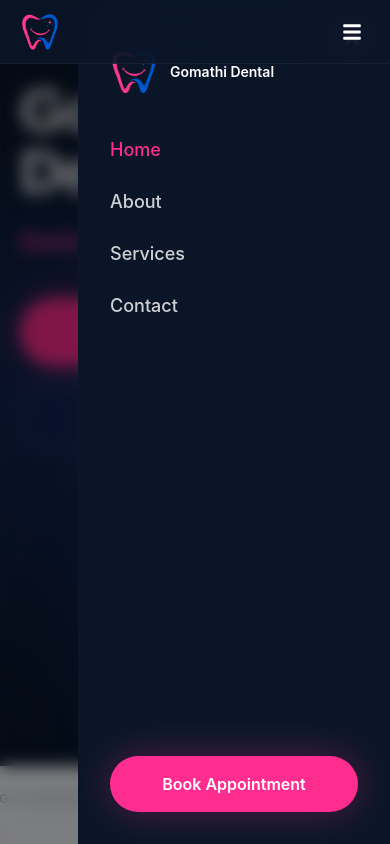
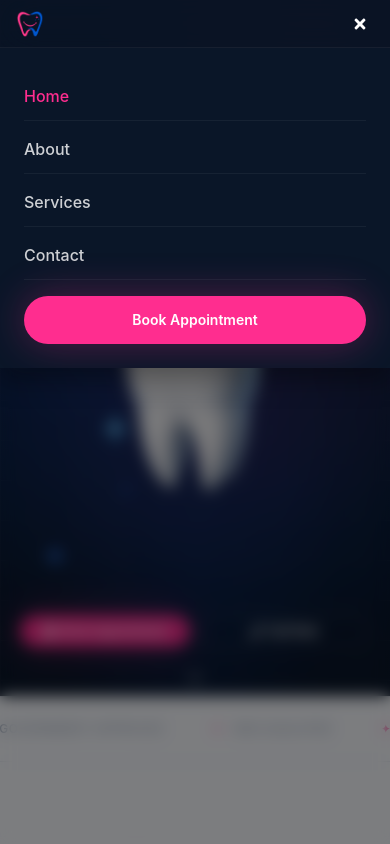
Before and after one commit to vibin-web/GDC, a React (Vite) app: page / in a window 390 px wide. Both pictures are taken after a click on the button 352 px from the left and 31 px from the top of the page. Shown: the top 844 px of the page. Built offline with nearby package versions, Linux system fonts and the light colour scheme.

Commit message:
HEro Section updated in Mobile view

```diff
--- a/src/components/FloatingParticles.jsx
+++ b/src/components/FloatingParticles.jsx
@@ -23,7 +23,9 @@ export function FloatingParticles({
       {particles.map((p) => (
         <div
           key={p.id}
-          className="absolute rounded-full animate-float-slow"
+          className={`absolute rounded-full animate-float-slow ${
+            p.id >= Math.ceil(count / 2) ? 'hidden sm:block' : ''
+          }`}
           style={{
             left: `${p.x}%`,
             top: `${p.y}%`,
--- a/src/components/GradientMesh.jsx
+++ b/src/components/GradientMesh.jsx
@@ -5,24 +5,22 @@ export function GradientMesh({ className = '', variant = 'dark' }) {
     <div className={`absolute inset-0 overflow-hidden pointer-events-none ${className}`}>
       {/* Blob 1 - Pink */}
       <div
-        className="absolute w-[600px] h-[600px] lg:w-[900px] lg:h-[900px] rounded-full animate-drift"
+        className="absolute w-[280px] h-[280px] sm:w-[600px] sm:h-[600px] lg:w-[900px] lg:h-[900px] rounded-full animate-drift blur-[60px] sm:blur-[120px] will-change-transform"
         style={{
           background: isDark
             ? 'radial-gradient(circle, rgba(255,45,143,0.12) 0%, transparent 70%)'
             : 'radial-gradient(circle, rgba(255,45,143,0.06) 0%, transparent 70%)',
-          filter: 'blur(120px)',
           top: '10%',
           left: '-10%',
         }}
       />
       {/* Blob 2 - Blue */}
       <div
-        className="absolute w-[500px] h-[500px] lg:w-[700px] lg:h-[700px] rounded-full animate-drift-slow"
+        className="absolute w-[240px] h-[240px] sm:w-[500px] sm:h-[500px] lg:w-[700px] lg:h-[700px] rounded-full animate-drift-slow blur-[50px] sm:blur-[120px] will-change-transform"
         style={{
           background: isDark
             ? 'radial-gradient(circle, rgba(0,87,231,0.1) 0%, transparent 70%)'
             : 'radial-gradient(circle, rgba(0,87,231,0.05) 0%, transparent 70%)',
-          filter: 'blur(120px)',
           top: '50%',
           right: '-10%',
           animationDelay: '-5s',
@@ -30,12 +28,11 @@ export function GradientMesh({ className = '', variant = 'dark' }) {
       />
       {/* Blob 3 - Light Blue */}
       <div
-        className="absolute w-[400px] h-[400px] lg:w-[600px] lg:h-[600px] rounded-full animate-drift"
+        className="hidden sm:block absolute w-[400px] h-[400px] lg:w-[600px] lg:h-[600px] rounded-full animate-drift blur-[100px] will-change-transform"
         style={{
           background: isDark
             ? 'radial-gradient(circle, rgba(47,127,255,0.08) 0%, transparent 70%)'
             : 'radial-gradient(circle, rgba(47,127,255,0.04) 0%, transparent 70%)',
-          filter: 'blur(100px)',
           bottom: '10%',
           left: '30%',
           animationDelay: '-10s',
--- a/src/components/Navbar.jsx
+++ b/src/components/Navbar.jsx
@@ -59,12 +59,12 @@ export function Navbar() {
         transition={{ duration: 0.6, ease: [0.25, 0.46, 0.45, 0.94] }}
         className={`fixed top-0 left-0 right-0 z-[1000] transition-all duration-300 ${
           isScrolled
-            ? 'h-14 bg-navy/95 shadow-[0_2px_10px_rgba(100,100,100,0.15)]'
-            : 'h-16 bg-navy/80'
+            ? 'h-11 sm:h-14 bg-navy/95 shadow-[0_2px_10px_rgba(100,100,100,0.15)]'
+            : 'h-12 sm:h-16 bg-navy/80'
         }`}
         style={{ backdropFilter: 'blur(20px)', WebkitBackdropFilter: 'blur(20px)', borderBottom: '1px solid rgba(255,255,255,0.05)' }}
       >
-        <div className="container-max h-full mx-auto px-5 md:px-10 flex items-center justify-between">
+        <div className="container-max h-full mx-auto px-4 sm:px-5 md:px-10 flex items-center justify-between">
           {/* Logo */}
           <button
             onClick={() => scrollTo('#home')}
@@ -73,7 +73,7 @@ export function Navbar() {
             <img
               src="/images/logo.png"
               alt="Gomathi Dental Clinic"
-              className="h-10 md:h-12 w-auto"
+              className="h-7 sm:h-10 md:h-12 w-auto"
             />
             <div className="text-left hidden sm:block">
               <div className="text-white font-semibold text-sm leading-tight">
@@ -128,16 +128,21 @@ export function Navbar() {
 
           {/* Mobile Hamburger */}
           <button
-            onClick={() => setIsMobileOpen(true)}
-            className="lg:hidden text-white p-2"
-            aria-label="Open menu"
+            onClick={() => setIsMobileOpen((open) => !open)}
+            className="lg:hidden text-white p-1.5 sm:p-2"
+            aria-label={isMobileOpen ? 'Close menu' : 'Open menu'}
           >
-            <FaBars className="text-xl" />
+            {isMobileOpen ? (
+              <FaTimes className="text-base sm:text-xl" />
+            ) : (
+              <FaBars className="text-base sm:text-xl" />
+            )}
           </button>
         </div>
       </motion.nav>
 
-      {/* Mobile Drawer */}
+      {/* Mobile Dropdown Menu — sits directly below the fixed header, header stays
+          visible throughout so its logo/hamburger(→close) never duplicate */}
       <AnimatePresence>
         {isMobileOpen && (
           <>
@@ -147,48 +152,28 @@ export function Navbar() {
               animate={{ opacity: 1 }}
               exit={{ opacity: 0 }}
               transition={{ duration: 0.3 }}
-              className="fixed inset-0 bg-black/50 backdrop-blur-sm z-[998]"
+              className="fixed inset-0 bg-black/50 backdrop-blur-sm z-[998] lg:hidden"
               onClick={() => setIsMobileOpen(false)}
             />
-            {/* Drawer */}
+            {/* Panel */}
             <motion.div
-              initial={{ x: '100%' }}
-              animate={{ x: 0 }}
-              exit={{ x: '100%' }}
-              transition={{ duration: 0.4, ease: [0.25, 0.46, 0.45, 0.94] }}
-              className="fixed top-0 right-0 bottom-0 w-[80%] max-w-[360px] bg-navy z-[999] p-8 flex flex-col"
+              initial={{ opacity: 0, y: -12 }}
+              animate={{ opacity: 1, y: 0 }}
+              exit={{ opacity: 0, y: -12 }}
+              transition={{ duration: 0.25, ease: [0.25, 0.46, 0.45, 0.94] }}
+              className={`fixed left-0 right-0 bg-navy z-[999] p-6 flex flex-col gap-1 max-h-[calc(100dvh-3rem)] overflow-y-auto shadow-[0_12px_24px_rgba(0,0,0,0.35)] lg:hidden ${
+                isScrolled ? 'top-11' : 'top-12'
+              }`}
             >
-              {/* Close Button */}
-              <button
-                onClick={() => setIsMobileOpen(false)}
-                className="absolute top-5 right-5 text-white p-2"
-                aria-label="Close menu"
-              >
-                <FaTimes className="text-xl" />
-              </button>
-
-              {/* Logo */}
-              <div className="flex items-center gap-3 mb-10 mt-4">
-                <img
-                  src="/images/logo.png"
-                  alt="Gomathi Dental Clinic"
-                  className="h-12 w-auto"
-                />
-                <div>
-                  <div className="text-white font-semibold text-sm">Gomathi Dental</div>
-                </div>
-              </div>
-
               {/* Links */}
-              <div className="flex flex-col gap-6 flex-1">
               {navLinks.map((link, i) => (
                 <motion.button
                   key={link.href}
-                    initial={{ opacity: 0, x: 30 }}
-                    animate={{ opacity: 1, x: 0 }}
-                    transition={{ delay: i * 0.08 + 0.2 }}
+                  initial={{ opacity: 0, y: 8 }}
+                  animate={{ opacity: 1, y: 0 }}
+                  transition={{ delay: i * 0.05 }}
                   onClick={() => scrollTo(link.href)}
-                    className={`text-left text-lg font-medium transition-colors ${
+                  className={`text-left text-base font-medium py-3 border-b border-white/5 transition-colors ${
                     activeSection === link.href.replace('#', '')
                       ? 'text-pink'
                       : 'text-white/80 hover:text-white'
@@ -197,15 +182,14 @@ export function Navbar() {
                   {link.label}
                 </motion.button>
               ))}
-              </div>
 
               {/* CTA */}
               <motion.button
-                initial={{ opacity: 0, y: 20 }}
+                initial={{ opacity: 0, y: 8 }}
                 animate={{ opacity: 1, y: 0 }}
-                transition={{ delay: 0.5 }}
+                transition={{ delay: navLinks.length * 0.05 }}
                 onClick={() => scrollTo('#appointment')}
-                className="bg-pink text-white px-6 py-4 rounded-full text-base font-semibold shadow-glow-pink mt-6"
+                className="bg-pink text-white px-6 py-3.5 rounded-full text-sm font-semibold shadow-glow-pink mt-3"
               >
                 Book Appointment
               </motion.button>
--- a/src/sections/Hero.jsx
+++ b/src/sections/Hero.jsx
@@ -39,7 +39,7 @@ export function Hero() {
   return (
     <section
       id="home"
-      className="relative min-h-[40dvh] flex items-center overflow-hidden bg-navy"
+      className="relative min-h-[30svh] sm:min-h-[40svh] flex items-center overflow-hidden bg-navy"
       style={{
         background:
           'radial-gradient(ellipse at 20% 50%, rgba(0,87,231,0.15) 0%, transparent 50%), radial-gradient(ellipse at 80% 20%, rgba(255,45,143,0.12) 0%, transparent 50%), radial-gradient(ellipse at 50% 80%, rgba(0,87,231,0.08) 0%, transparent 50%), linear-gradient(180deg, #0A1628 0%, #0D1E3C 50%, #0A1628 100%)',
@@ -60,11 +60,13 @@ export function Hero() {
       />
 
       {/* Content */}
-      <div className="relative z-10 container-max mx-auto px-5 md:px-10 pt-20 pb-10">
-        <div className="flex flex-col lg:flex-row items-center gap-12 lg:gap-8">
-          {/* Left Column */}
+      <div className="relative z-10 container-max mx-auto px-5 md:px-10 pt-16 pb-4 sm:pt-20 sm:pb-10">
+        <div className="flex flex-col lg:flex-row items-center gap-2 sm:gap-12 lg:gap-8">
+          {/* Left Column — text is "contents" on mobile so its children can be
+              individually reordered alongside the image column; becomes a real
+              stacked column again at lg via lg:flex */}
           <motion.div
-            className="flex-1 lg:max-w-[55%]"
+            className="contents lg:flex lg:flex-col lg:flex-1 lg:max-w-[55%]"
             variants={staggerContainer}
             initial="initial"
             animate={mounted ? 'animate' : 'initial'}
@@ -73,7 +75,7 @@ export function Hero() {
             <motion.h1
               variants={fadeUp}
               transition={{ duration: 0.6 }}
-              className="font-hero text-6xl sm:text-7xl md:text-8xl lg:text-[88px] xl:text-[102px] font-black text-white leading-[1.02] tracking-tight mb-6"
+              className="order-1 lg:order-none text-center lg:text-left font-hero text-4xl sm:text-7xl md:text-8xl lg:text-[88px] xl:text-[102px] font-black text-white leading-[1.05] sm:leading-[1.02] tracking-tight mb-1 sm:mb-6"
               style={{ textShadow: '0 6px 40px rgba(0,0,0,0.4)' }}
             >
               {clinicInfo.name}
@@ -83,7 +85,7 @@ export function Hero() {
             <motion.p
               variants={fadeUp}
               transition={{ duration: 0.5, delay: 0.5 }}
-              className="font-hero text-2xl sm:text-3xl md:text-4xl lg:text-[38px] xl:text-[44px] font-bold gradient-text tracking-wide mb-10"
+              className="order-2 lg:order-none text-center lg:text-left font-hero text-lg sm:text-3xl md:text-4xl lg:text-[38px] xl:text-[44px] font-bold gradient-text tracking-wide mb-2 sm:mb-10"
             >
               {clinicInfo.tagline}
             </motion.p>
@@ -92,20 +94,20 @@ export function Hero() {
             <motion.div
               variants={fadeUp}
               transition={{ duration: 0.5, delay: 1.0 }}
-              className="flex flex-col sm:flex-row gap-4 mb-4"
+              className="order-4 lg:order-none flex flex-row items-center justify-center lg:justify-start gap-2 sm:gap-4 mb-8 sm:mb-4 w-full"
             >
               <MagneticButton
                 href="https://www.clinicia.com/calendar/book?u=63852"
-                className="font-hero bg-pink text-white px-9 py-5 rounded-full text-lg md:text-xl font-bold shadow-glow-pink hover:scale-105 transition-all duration-300 flex items-center justify-center gap-3"
+                className="font-hero flex-1 sm:flex-none bg-pink text-white px-3 sm:px-9 py-2 sm:py-5 rounded-full text-xs sm:text-lg md:text-xl font-bold shadow-glow-pink hover:scale-105 transition-all duration-300 flex items-center justify-center gap-1.5 sm:gap-3 whitespace-nowrap"
               >
-                <FaCalendarCheck className="text-xl" />
+                <FaCalendarCheck className="text-xs sm:text-xl" />
                 Book Appointment
               </MagneticButton>
               <MagneticButton
                 href={`tel:${clinicInfo.phones[0].replace(/\s/g, '')}`}
-                className="font-hero bg-transparent text-white border border-white/25 hover:bg-white/10 hover:border-white/50 px-9 py-5 rounded-full text-lg md:text-xl font-bold transition-all duration-300 flex items-center justify-center gap-3"
+                className="font-hero flex-1 sm:flex-none bg-transparent text-white border border-white/25 hover:bg-white/10 hover:border-white/50 px-3 sm:px-9 py-2 sm:py-5 rounded-full text-xs sm:text-lg md:text-xl font-bold transition-all duration-300 flex items-center justify-center gap-1.5 sm:gap-3 whitespace-nowrap"
               >
-                <FaPhone className="text-base" />
+                <FaPhone className="text-xs sm:text-base" />
                 Call Now
               </MagneticButton>
             </motion.div>
@@ -113,7 +115,7 @@ export function Hero() {
 
           {/* Right Column — 3D Visual */}
           <motion.div
-            className="flex flex-1 justify-center items-center relative"
+            className="order-3 lg:order-none -mb-10 sm:mb-0 flex flex-1 justify-center items-center relative"
             initial={{ opacity: 0, scale: 0.9 }}
             animate={mounted ? { opacity: 1, scale: 1 } : {}}
             transition={{ duration: 0.8, delay: 1.2 }}
@@ -134,7 +136,7 @@ export function Hero() {
               <motion.img
                 src="/images/hero-tooth.png"
                 alt="Premium Dental Care"
-                className="relative z-10 w-[140px] sm:w-[280px] md:w-[340px] lg:w-[400px] xl:w-[500px] animate-float"
+                className="relative z-10 w-[300px] sm:w-[280px] md:w-[340px] lg:w-[400px] xl:w-[500px] animate-float"
                 style={{ animationDuration: '6s' }}
               />
 
@@ -184,7 +186,7 @@ export function Hero() {
         animate={mounted ? { opacity: 1 } : {}}
         transition={{ delay: 1.5 }}
         onClick={() => scrollTo('about')}
-        className="absolute bottom-8 left-1/2 -translate-x-1/2 text-white/40 hover:text-white/70 transition-colors"
+        className="absolute bottom-4 sm:bottom-8 left-1/2 -translate-x-1/2 text-white/40 hover:text-white/70 transition-colors"
         aria-label="Scroll to about section"
       >
         <FaChevronDown className="text-xl animate-bounce-gentle" />
```
Lines whose indentation alone changed are shown as unchanged.
